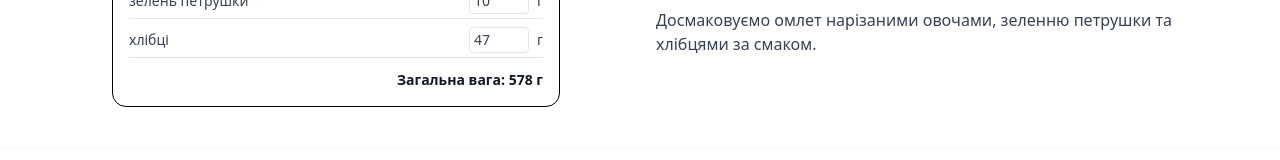
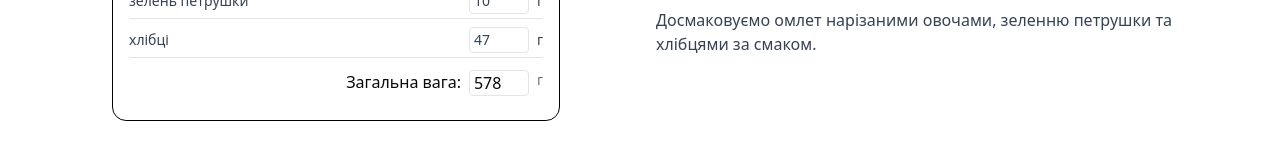
Before and after one commit to NutriForge/nutri-forge-frontend, a React (Vite) app: page /recipe/1 in a window 1280 px wide. Shown: the part 944-1104 px from the top of the page. Built offline with nearby package versions, Linux system fonts and the light colour scheme.

Commit message:
Added proportion recalculation based on total weight

```diff
--- a/src/components/Recipe/RecipePage/IngredientsCard.tsx
+++ b/src/components/Recipe/RecipePage/IngredientsCard.tsx
@@ -1,18 +1,34 @@
-import { useState, useEffect } from 'react';
+import { useState, useEffect } from "react";
 import { useParams } from "react-router-dom";
-import { useRecipes } from '../../../context/RecipeContext';
+import { useRecipes } from "../../../context/RecipeContext";
 
 export default function IngredientsCard() {
   const { id } = useParams();
   const recipes = useRecipes();
   const recipe = recipes.find((r) => r.id === Number(id));
 
+  //To draw ungredients
   const [ingredients, setIngredients] = useState<Ingredient[]>([]);
-  console.log(recipe)
+
+  //This is for calculation proportion
+  const [originalIngredients, setOriginalIngredients] = useState<Ingredient[]>(
+    []
+  );
+
+  //This is to preserved weight
+  const [desiredTotalWeight, setDesiredTotalWeight] = useState<string>("");
+
+  console.log(recipe);
 
   useEffect(() => {
     if (recipe) {
       setIngredients(recipe.ingredients);
+      setOriginalIngredients(recipe.ingredients);
+      const total = recipe.ingredients.reduce(
+        (sum, ing) => sum + ing.weight_in_g,
+        0
+      );
+      setDesiredTotalWeight(String(total));
     }
   }, [recipe]);
 
@@ -22,32 +38,64 @@ export default function IngredientsCard() {
     setIngredients(updated);
   };
 
-  const totalWeight = ingredients.reduce((sum, ing) => sum + ing.weight_in_g, 0);
+  const recalculateByTotalWeight = (newTotalWeight: number) => {
+    const originalTotal = originalIngredients.reduce(
+      (sum, ing) => sum + ing.weight_in_g,
+      0
+    );
+
+    const ratio = newTotalWeight / originalTotal;
+
+    const updated = originalIngredients.map((ing) => ({
+      ...ing,
+      weight_in_g: Math.round(ing.weight_in_g * ratio),
+    }));
+
+    setIngredients(updated);
+  };
 
   return (
     <div className="w-full max-w-md border-black mx-auto rounded-xl border overflow-hidden">
       <div className="flex border-b  bg-gray-50">
-        <h2 className='flex-1 py-2 text-m text-center font-semibold border-b-2 border-black text-black'>Інгридієнти</h2>
+        <h2 className="flex-1 py-2 text-m text-center font-semibold border-b-2 border-black text-black">
+          Інгридієнти
+        </h2>
       </div>
 
       <div className="p-4">
         <ul className="space-y-2 text-sm text-gray-700">
-          {recipe.ingredients.map((ingredient, index) => (
-            <li key={index} className="flex justify-between items-center border-b pb-1 gap-2">
+          {ingredients.map((ingredient, index) => (
+            <li
+              key={index}
+              className="flex justify-between items-center border-b pb-1 gap-2"
+            >
               <span className="w-1/2">{ingredient.name}</span>
               <div>
                 <input
                   type="number"
                   value={ingredient.weight_in_g}
                   onChange={(e) => handleChange(index, Number(e.target.value))}
-              className="w-15 border rounded px-1 py-0.5 justify-end"/>
+                  className="w-15 border rounded px-1 py-0.5 justify-end"
+                />
                 <span className="ml-2">г</span>
               </div>
             </li>
           ))}
         </ul>
-        <div className="text-right font-semibold text-sm text-gray-900 mt-3">
-          Загальна вага: {totalWeight} г
+
+        <div className="flex gap-2 mb-2 justify-end mt-3">
+          <label className="text-s font-medium">Загальна вага:</label>
+          <input
+            type="number"
+            className="w-15 border rounded px-1 justify-end"
+            value={desiredTotalWeight}
+            onChange={(e) => setDesiredTotalWeight(e.target.value)}
+            onBlur={() => {
+              const parsed = Number(desiredTotalWeight);
+              if (!isNaN(parsed)) recalculateByTotalWeight(parsed);
+            }}
+          />
+          <span className="text-sm text-gray-500">г</span>
         </div>
       </div>
     </div>
```
Lines whose indentation alone changed are shown as unchanged.
